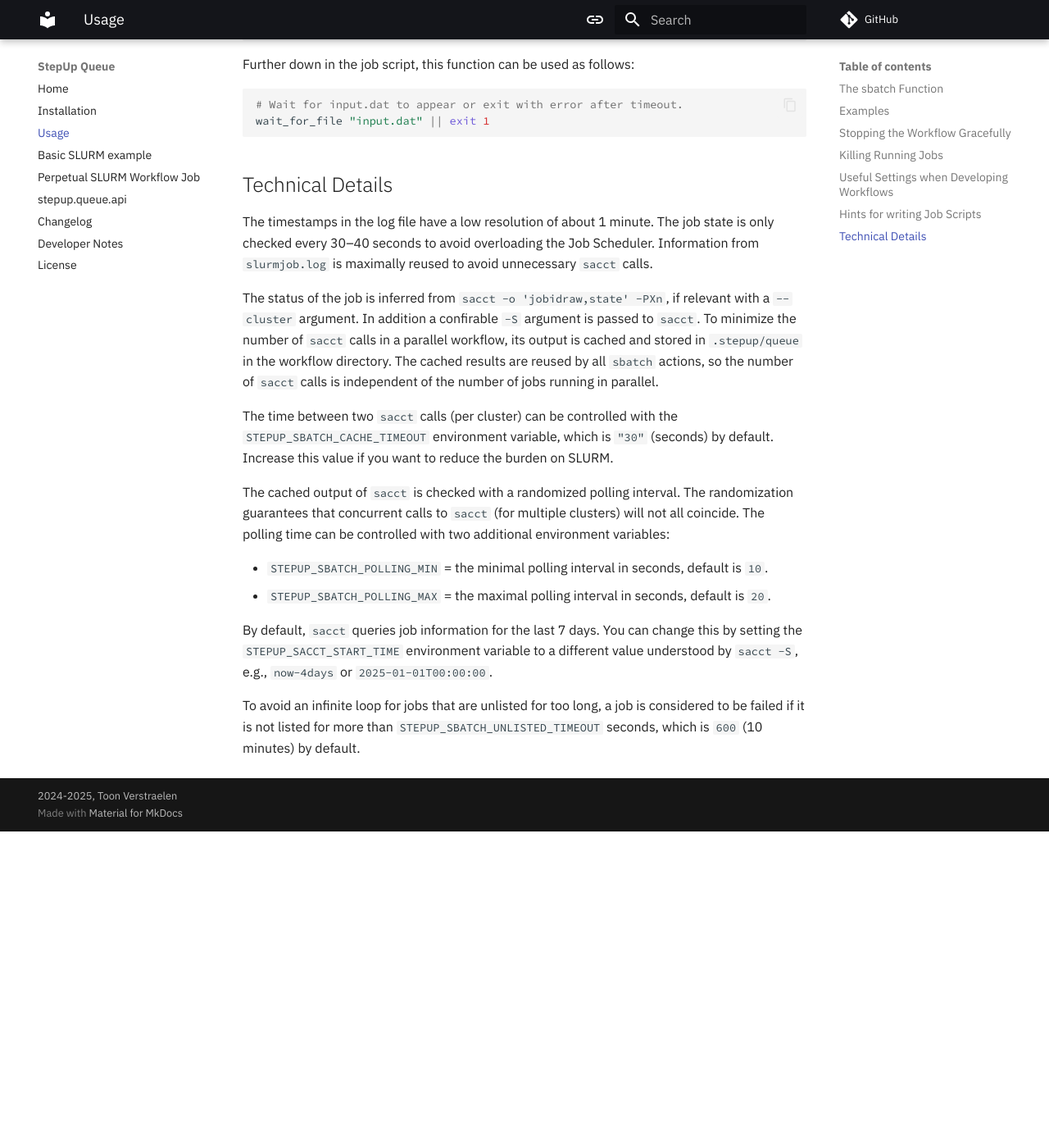
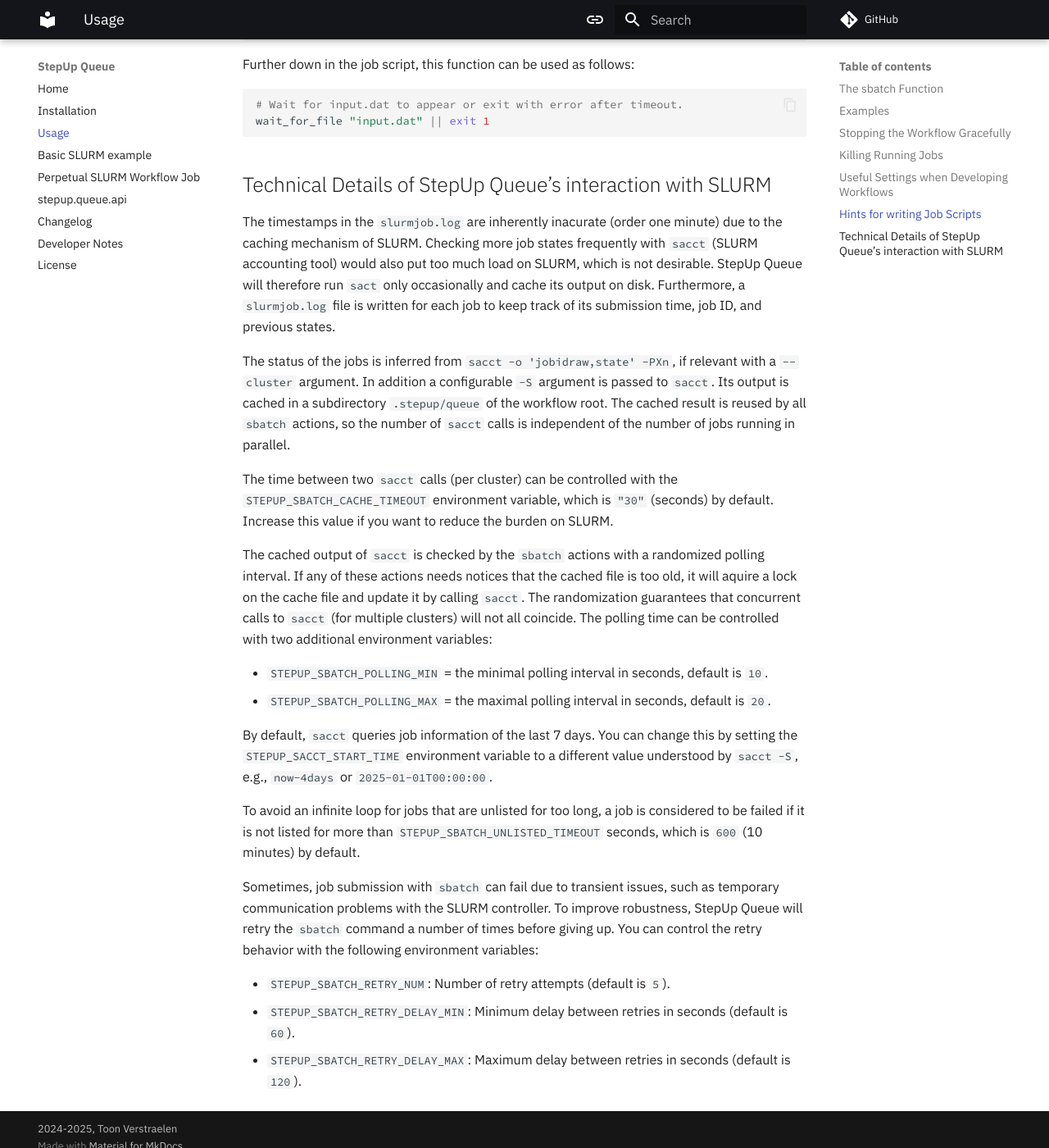
Before and after one commit to reproducible-reporting/stepup-queue, an MkDocs documentation site: the page built from docs/usage.md, in a window 1280 px wide and 1400 px high, scrolled down 3586 px. Shown: the whole window at 82% size. Built offline with MkDocs 1.6.1 and Material for MkDocs 9.7.7, drawn with Linux system fonts in a browser that asks for light colours; comment, search, counter and statistics services are not loaded; the version menu is left out; before the commit the page ends 4600 px from its top, so only the background shows below that.

Commit message:
Retry sbatch a few times before giving up

````diff
--- a/docs/usage.md
+++ b/docs/usage.md
@@ -173,18 +173,21 @@ Further down in the job script, this function can be used as follows:
 wait_for_file "input.dat" || exit 1
 ```
 
-## Technical Details
+## Technical Details of StepUp Queue's interaction with SLURM
 
-The timestamps in the log file have a low resolution of about 1 minute.
-The job state is only checked every 30--40 seconds to avoid overloading the Job Scheduler.
-Information from `slurmjob.log` is maximally reused to avoid unnecessary `sacct` calls.
+The timestamps in the `slurmjob.log` are inherently inacurate (order one minute)
+due to the caching mechanism of SLURM.
+Checking more job states frequently with `sacct` (SLURM accounting tool)
+would also put too much load on SLURM, which is not desirable.
+StepUp Queue will therefore run `sact` only occasionally and cache its output on disk.
+Furthermore, a `slurmjob.log` file is written for each job to keep track of
+its submission time, job ID, and previous states.
 
-The status of the job is inferred from `sacct -o 'jobidraw,state' -PXn`,
+The status of the jobs is inferred from `sacct -o 'jobidraw,state' -PXn`,
 if relevant with a `--cluster` argument.
-In addition a confirable `-S` argument is passed to `sacct`.
-To minimize the number of `sacct` calls in a parallel workflow,
-its output is cached and stored in `.stepup/queue` in the workflow directory.
-The cached results are reused by all `sbatch` actions,
+In addition a configurable `-S` argument is passed to `sacct`.
+Its output is cached in a subdirectory `.stepup/queue` of the workflow root.
+The cached result is reused by all `sbatch` actions,
 so the number of `sacct` calls is independent of the
 number of jobs running in parallel.
 
@@ -192,7 +195,9 @@ The time between two `sacct` calls (per cluster) can be controlled with the
 `STEPUP_SBATCH_CACHE_TIMEOUT` environment variable, which is `"30"` (seconds) by default.
 Increase this value if you want to reduce the burden on SLURM.
 
-The cached output of `sacct` is checked with a randomized polling interval.
+The cached output of `sacct` is checked by the `sbatch` actions with a randomized polling interval.
+If any of these actions needs notices that the cached file is too old,
+it will aquire a lock on the cache file and update it by calling `sacct`.
 The randomization guarantees that concurrent calls to `sacct` (for multiple clusters)
 will not all coincide.
 The polling time can be controlled with two additional environment variables:
@@ -200,10 +205,20 @@ The polling time can be controlled with two additional environment variables:
 - `STEPUP_SBATCH_POLLING_MIN` = the minimal polling interval in seconds, default is `10`.
 - `STEPUP_SBATCH_POLLING_MAX` = the maximal polling interval in seconds, default is `20`.
 
-By default, `sacct` queries job information for the last 7 days.
+By default, `sacct` queries job information of the last 7 days.
 You can change this by setting the `STEPUP_SACCT_START_TIME` environment variable
 to a different value understood by `sacct -S`, e.g., `now-4days` or `2025-01-01T00:00:00`.
 
 To avoid an infinite loop for jobs that are unlisted for too long,
 a job is considered to be failed if it is not listed for more than
 `STEPUP_SBATCH_UNLISTED_TIMEOUT` seconds, which is `600` (10 minutes) by default.
+
+Sometimes, job submission with `sbatch` can fail due to transient issues,
+such as temporary communication problems with the SLURM controller.
+To improve robustness, StepUp Queue will retry the `sbatch` command
+a number of times before giving up.
+You can control the retry behavior with the following environment variables:
+
+- `STEPUP_SBATCH_RETRY_NUM`: Number of retry attempts (default is `5`).
+- `STEPUP_SBATCH_RETRY_DELAY_MIN`: Minimum delay between retries in seconds (default is `60`).
+- `STEPUP_SBATCH_RETRY_DELAY_MAX`: Maximum delay between retries in seconds (default is `120`).
````
Also changed, not shown: docs/changelog.md (+1 -0 lines), 1 other file.
